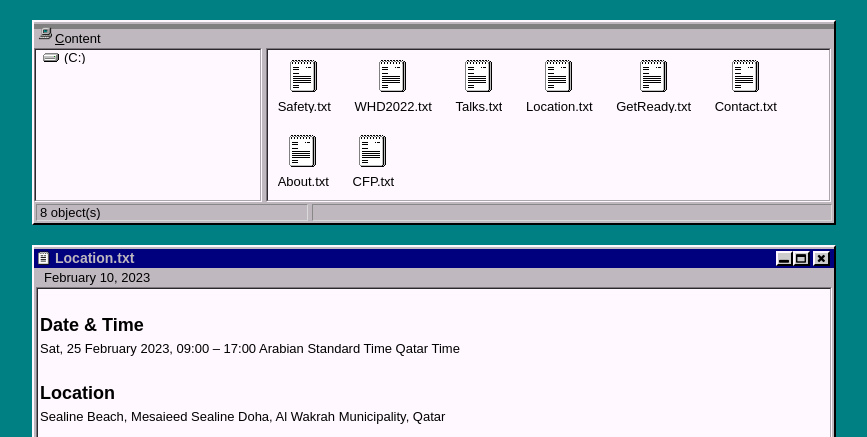
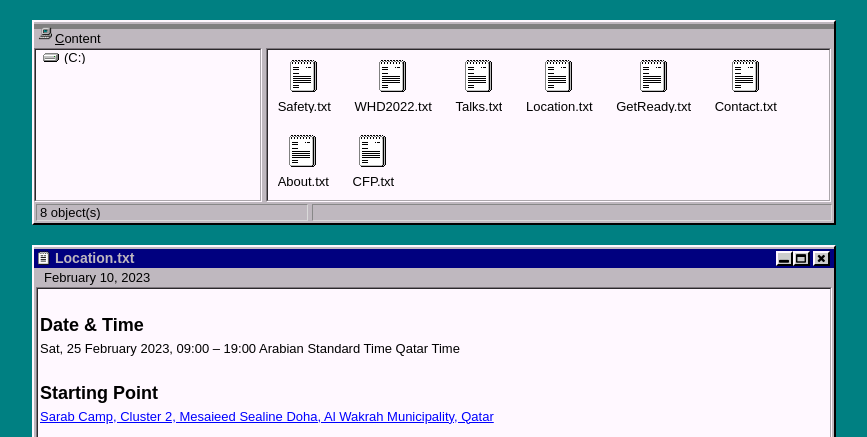
Before and after one commit to WhiteHatDesertOrg/whitehatdesert.github.io, a Jekyll site: the page built from _posts/2023-02-10-location.md, in a window 1280 px wide, cut to the strip 0-437 px from the top of the page. Shown: the whole strip, without its empty margins (206-1073 px from the left). Built offline with Jekyll 4.4.1, drawn with Linux system fonts in a browser that asks for light colours.

Commit message:
location

```diff
--- a/_posts/2023-02-10-location.md
+++ b/_posts/2023-02-10-location.md
@@ -6,10 +6,16 @@ tags: About
 
 ## Date & Time
 
-Sat, 25 February 2023, 09:00 – 17:00 Arabian Standard Time Qatar Time
+Sat, 25 February 2023, 09:00 – 19:00 Arabian Standard Time Qatar Time
 
-## Location
+## Starting Point
 
-Sealine Beach, Mesaieed Sealine Doha, Al Wakrah Municipality, Qatar
+[Sarab Camp, Cluster 2, Mesaieed Sealine Doha, Al Wakrah Municipality, Qatar](https://goo.gl/maps/EubzwmqFhcaqdgHe7)
 
-<iframe src="https://www.google.com/maps/embed?pb=!1m18!1m12!1m3!1d14481.419729756146!2d51.501073837776055!3d24.85172446565686!2m3!1f0!2f0!3f0!3m2!1i1024!2i768!4f13.1!3m3!1m2!1s0x3e442354001541d1%3A0x4ee44da6b326f43!2sSealine%20Beach%2C%20Mesaieed!5e0!3m2!1sen!2suk!4v1676063657405!5m2!1sen!2suk" width="600" height="450" style="border:0;" allowfullscreen="" loading="lazy" referrerpolicy="no-referrer-when-downgrade"></iframe>
+<iframe src="https://www.google.com/maps/embed?pb=!1m18!1m12!1m3!1d28962.70321660073!2d51.490847083200805!3d24.852306379680858!2m3!1f0!2f0!3f0!3m2!1i1024!2i768!4f13.1!3m3!1m2!1s0x3e442374085204ef%3A0x1c7c40d2bc975314!2sSarab%20Camp!5e0!3m2!1sen!2sqa!4v1676725215076!5m2!1sen!2sqa" width="600" height="450" style="border:0;" allowfullscreen="" loading="lazy" referrerpolicy="no-referrer-when-downgrade"></iframe>
+
+Coordinates: **24.85236, 51.50681**
+
+Please come to cluster 2. See cluster map below.
+
+![](/assets/img/map.jpg){:width="50%"}
```
Also changed, not shown: assets/img/map.jpg (added).
